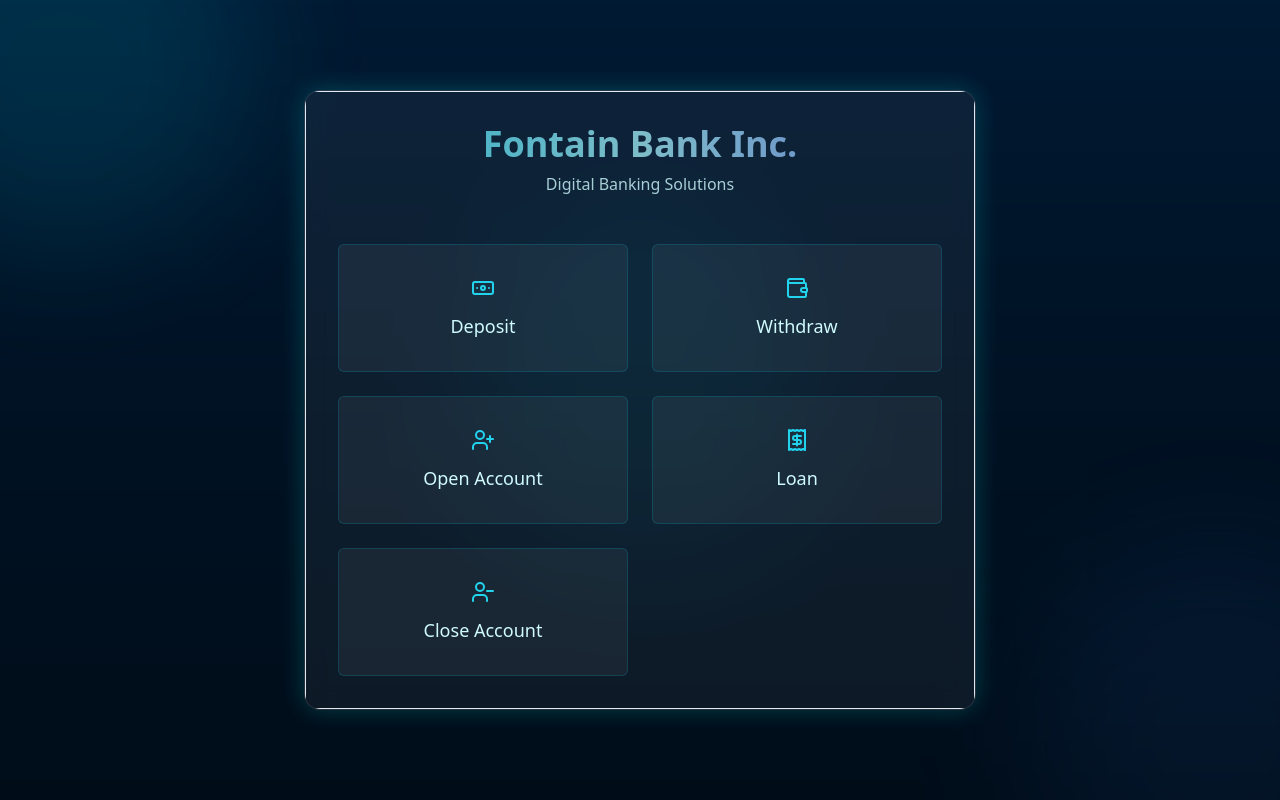
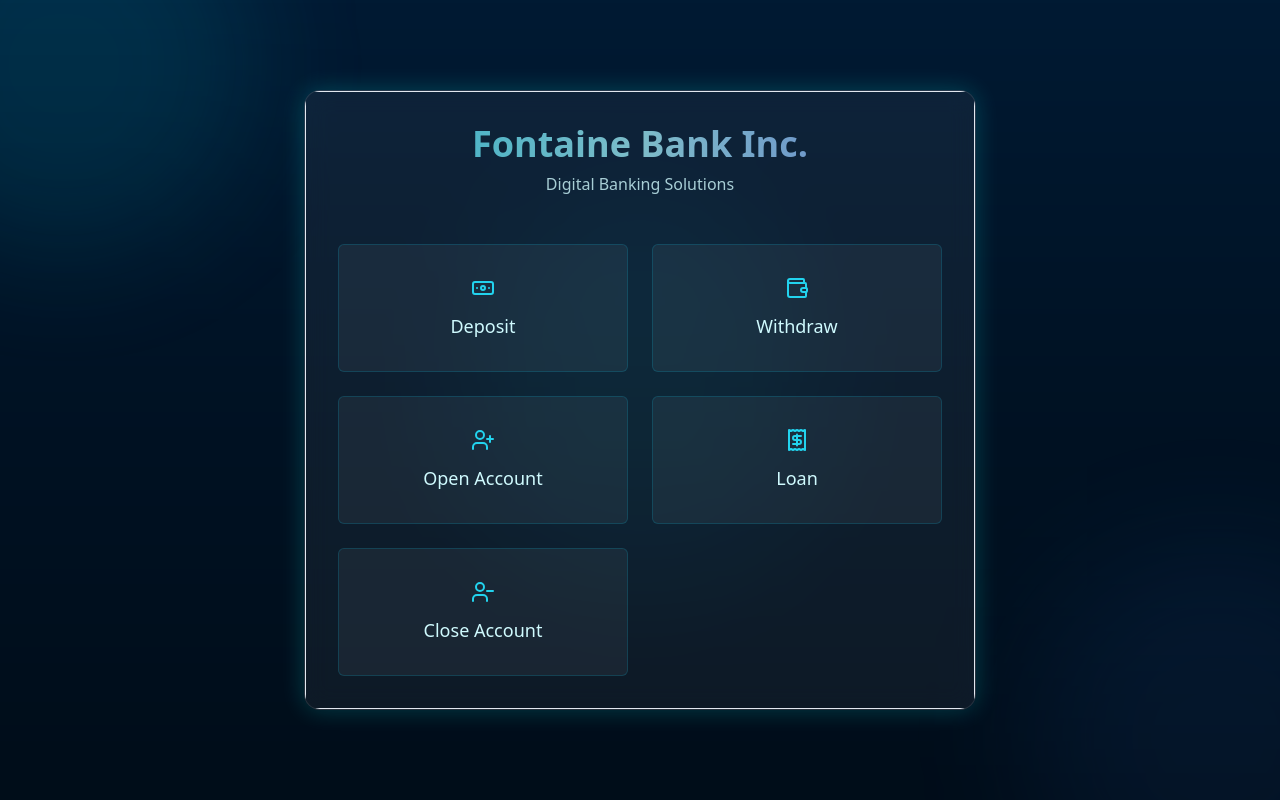
Before and after one commit to rimuru165/bankqueue-kiosk-webapp, a React (Vite) app: page / in a window 1280 px wide. Built offline with nearby package versions, Linux system fonts and the light colour scheme.

Commit message:
Update title to Fontaine Bank Inc.
Changed the title in the index.html file from "Fontain Bank Inc. - Digital Banking" to "Fontaine Bank Inc. - Digital Banking".
[skip gpt_engineer]

```diff
--- a/src/components/KioskMenu.tsx
+++ b/src/components/KioskMenu.tsx
@@ -20,7 +20,7 @@ const KioskMenu = ({ onSelectOption }: KioskMenuProps) => {
       <div className="flex flex-col items-center mb-8 sm:mb-12">
         <h1 className="text-3xl sm:text-4xl font-bold text-transparent bg-gradient-to-r from-cyan-300 via-cyan-200 to-blue-300 bg-clip-text
                      animate-pulse mb-2">
-          Fontain Bank Inc.
+          Fontaine Bank Inc.
         </h1>
         <p className="text-cyan-100/80">Digital Banking Solutions</p>
       </div>
```
